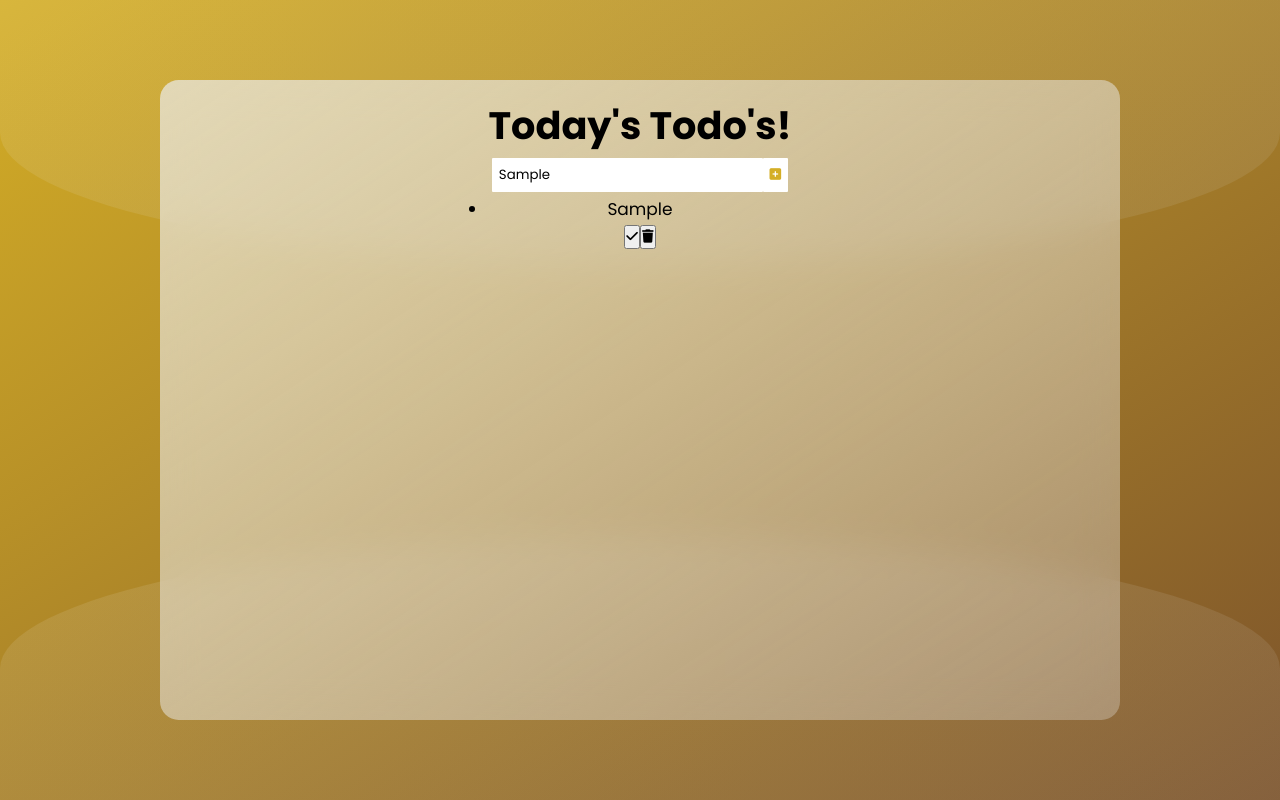
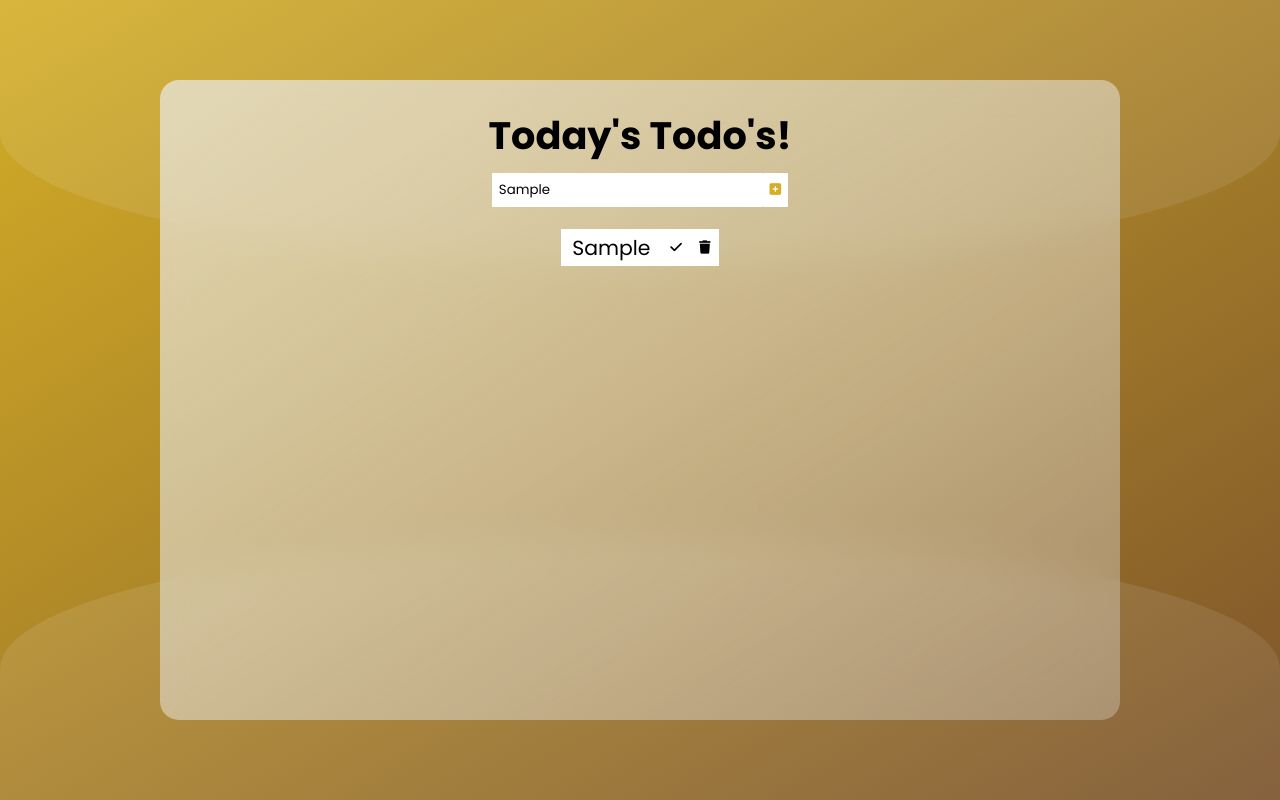
Before and after one commit to JackCollier/planner-website, a plain HTML site: page index.html in a window 1280 px wide. Both pictures are taken after typing "Sample" into the empty fields and a click on the button 775 px from the left and 175 px from the top of the page. Drawn offline with Linux system fonts and the light colour scheme.

Commit message:
Update style.css
Styling for new lists

```diff
--- a/style.css
+++ b/style.css
@@ -56,11 +56,12 @@ main {
     border-top-left-radius: 100%;
 }
 
-/* list area */
+/* top form */
 
 header,
 form {
-    min-height: 7%;
+    max-height: 7%;
+    margin: 1rem;
     display: flex;
     justify-content: center;
     align-items: center;
@@ -85,3 +86,39 @@ form button:hover {
     background-color:#d4ae26;
     color: white;
 }
+
+/* list area */
+
+.list-container {
+    display: flex;
+    justify-content: center;
+    align-items: center;
+}
+
+.todo-list {
+    min-width: 50%;
+    list-style: none;
+}
+
+.todo {
+    margin: 0.3rem;
+    background: white;
+    color: black;
+    font-size: 1.2rem;
+    display: flex;
+    justify-content: space-between;
+    align-items: center;
+}
+
+.todo li {
+    flex: 1;
+}
+
+.remove-btn,
+.completed-btn {
+    background: white;
+    color: black;
+    border: none;
+    padding: 0.5rem;
+    cursor: pointer;
+}
```
